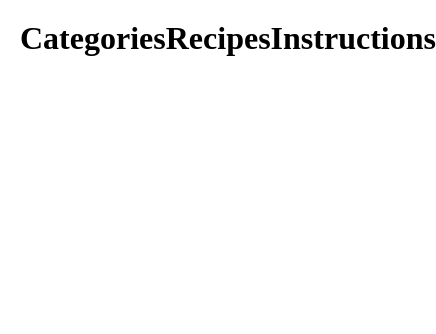
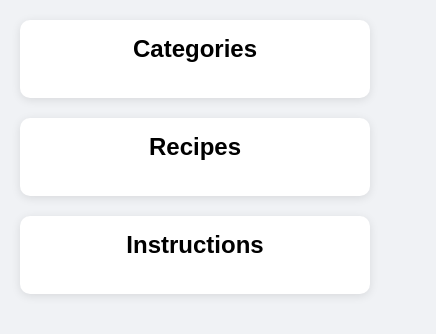
Before and after one commit to barazaninaor/Recipes, a plain HTML site: page index.html in a window 390 px wide. Shown: the whole page, 436 px wide, since content can reach past the window. Drawn offline with Linux system fonts and the light colour scheme; no server answers.

Commit message:
Update index.css

```diff
--- a/index.css
+++ b/index.css
@@ -4,36 +4,86 @@
   box-sizing: border-box;
 }
 
-#container {
-  margin-top: 20px;
-  margin-bottom: 40px;
-  margin-right: 20px;
-  margin-left: 20px;
-}
-
-* {
-  margin: 0;
-  padding: 0;
-  box-sizing: border-box;
+body {
+  font-family: sans-serif;
+  background-color: #f0f2f5;
 }
 
 #container {
   display: flex;
-  gap: 2%
-  margin-top: 20px;
-  margin-bottom: 40px;
-  margin-right: 20px;
-  margin-left: 20px;
+  gap: 20px;
+  padding: 20px;
+  height: 100vh;
 }
 
+.column {
+  background: white;
+  border-radius: 10px;
+  padding: 15px;
+  box-shadow: 0 2px 10px rgba(0, 0, 0, 0.1);
+  overflow-y: auto;
+}
+
+/* רוחב עמודות למחשב */
+#foodCategories {
+  width: 25%;
+}
+#recipes {
+  width: 25%;
+}
+#instructions {
+  width: 45%;
+}
+
+h1 {
+  text-align: center;
+  margin-bottom: 20px;
+  font-size: 1.5rem;
+}
 
 .category-card,
 .meal-card {
-  width: 100%;
+  background: #f9f9f9;
+  border: 3px solid transparent;
+  border-radius: 8px;
+  padding: 10px;
   margin-bottom: 15px;
-  box-sizing: border-box;
+  cursor: pointer;
+  transition: 0.3s;
+  text-align: center;
 }
 
-h1{
-  text-align: center;
+.active-card {
+  border-color: blue !important;
 }
+
+img {
+  width: 100%;
+  border-radius: 5px;
+  display: block;
+  margin-top: 10px;
+}
+
+/* עיצוב להוראות */
+.instruction-content {
+  line-height: 1.6;
+}
+
+.instruction-content p {
+  white-space: pre-line;
+  margin-top: 10px;
+}
+
+/* התאמה לנייד */
+@media (max-width: 768px) {
+  #container {
+    flex-direction: column;
+    height: auto; /* ביטול גובה קבוע בנייד */
+  }
+
+  .column {
+    width: 100% !important;
+    height: auto !important; /* שהטורים יגדלו לפי התוכן */
+    overflow-y: visible;
+  }
+}
```
